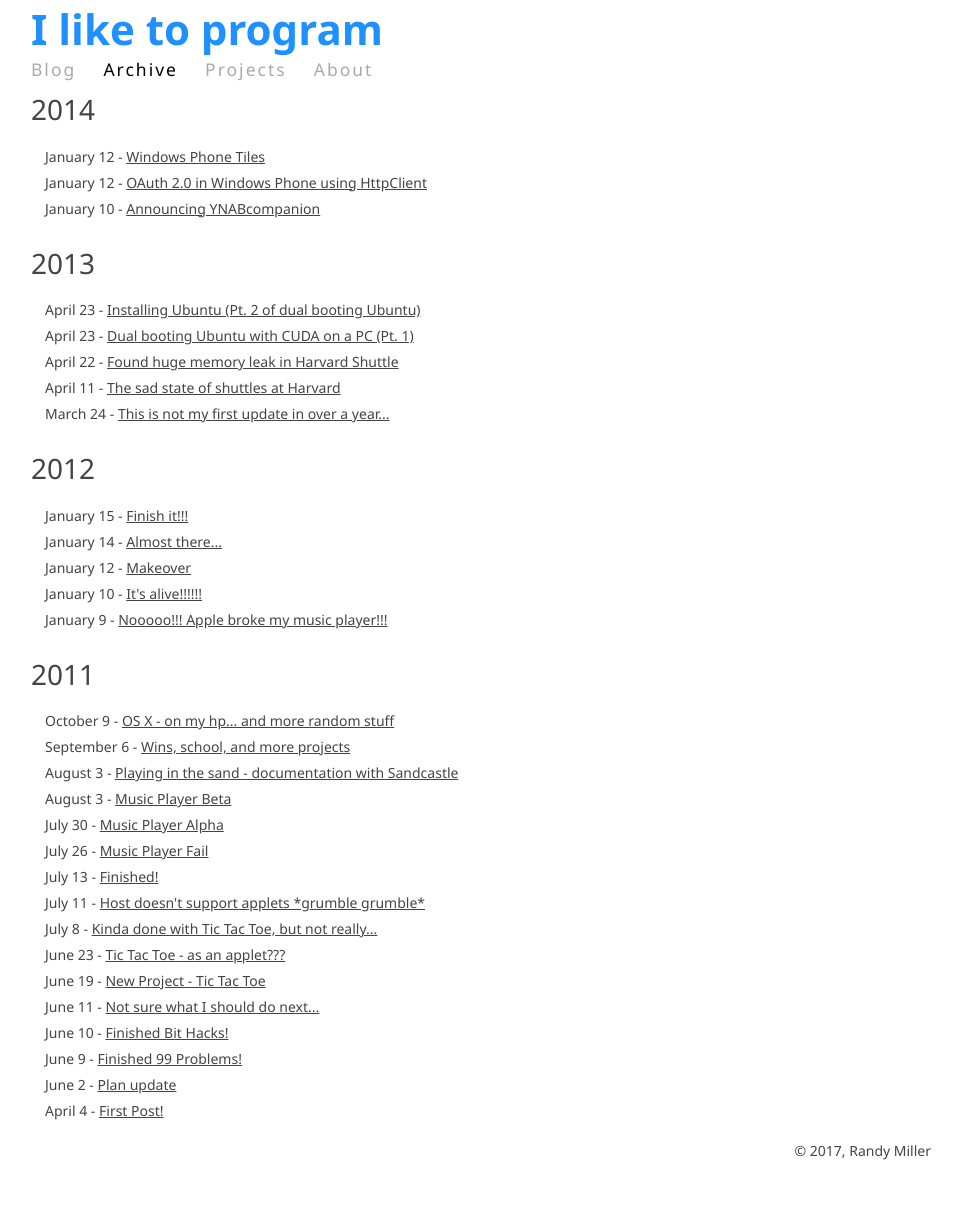
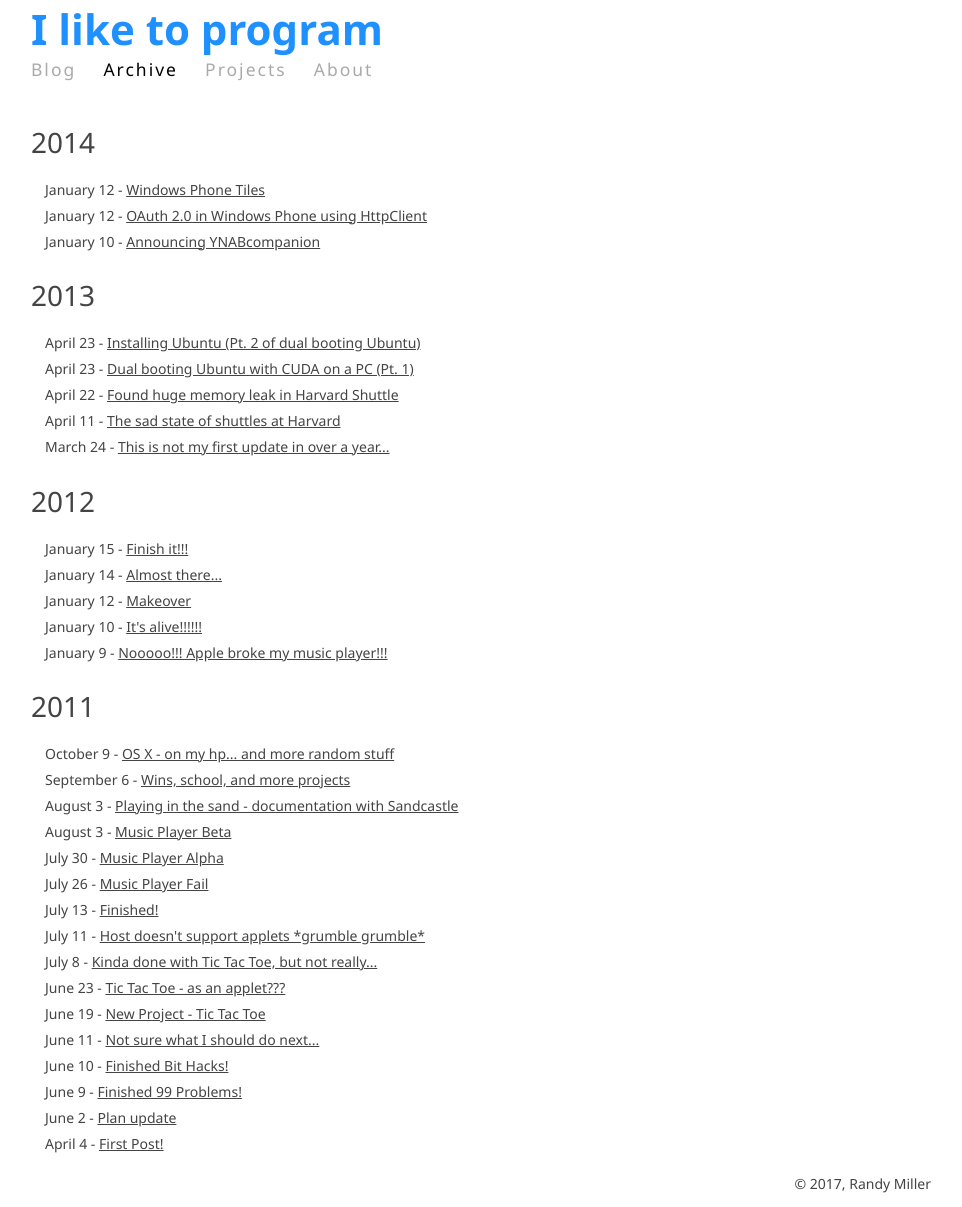
Before and after one commit to iliketoprogram14/ILikeToProgram, a Jekyll site: the page built from files/archive.html, in a window 1280 px wide and 1207 px high. Shown: the whole window, without its empty margins (159-1121 px from the left). Built offline with Jekyll 4.4.1, drawn with Linux system fonts in a browser that asks for light colours; comment, search, counter and statistics services are not loaded.

Commit message:
Adjusted spacing between the search bar and the header in the archive page.

```diff
--- a/_sass/content.scss
+++ b/_sass/content.scss
@@ -13,8 +13,8 @@
         white-space: -o-pre-wrap;    /* Opera 7 */
         word-wrap: break-word;       /* Internet Explorer 5.5+ */
     }
-    div #___gcse_0 {
-        margin-top: 1em;
+    div#search {
+        padding-top: 1em;
         max-width: $max-width / 2.72;
     }
     a#prev {
```
